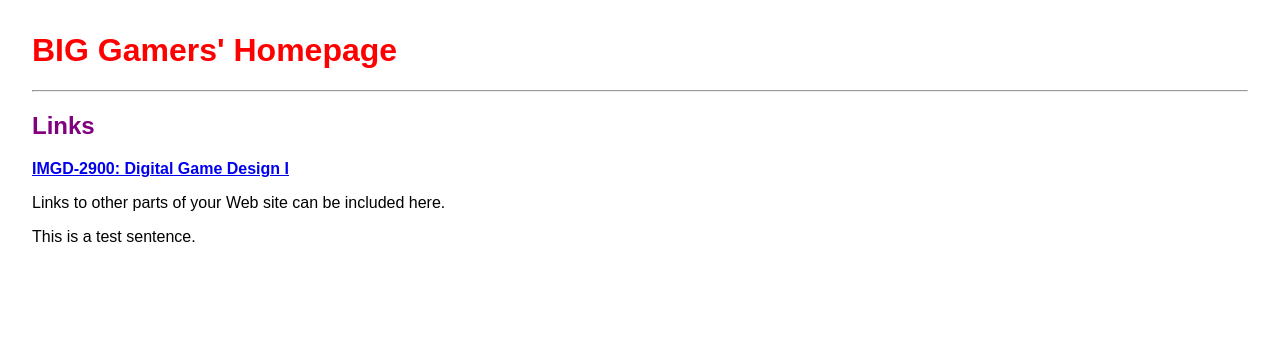
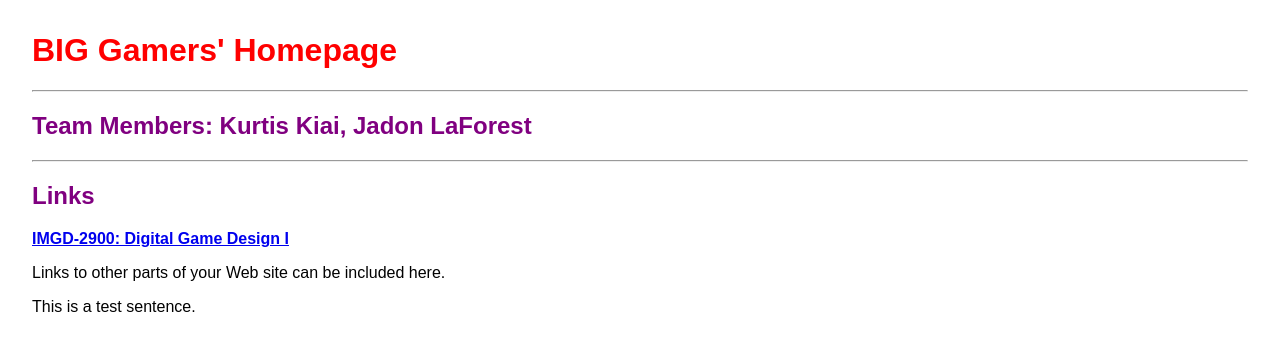
Before and after one commit to itzkurt102/IMGD-2900-BIG-Gamers, a plain HTML site: page index.html in a window 1280 px wide. Drawn offline with Linux system fonts and the light colour scheme.

Commit message:
Update index.html

```diff
--- a/index.html
+++ b/index.html
@@ -14,6 +14,8 @@
 <body>
     <h1>BIG Gamers' Homepage</h1>
     <hr/>
+    <h2>Team Members: Kurtis Kiai, Jadon LaForest</h2>
+    <hr/>
     <h2>Links</h2>
     <p><a href="2900/index.html"><strong>IMGD-2900: Digital Game Design I</strong></a></p>
     <p>Links to other parts of your Web site can be included here.</p>
```
